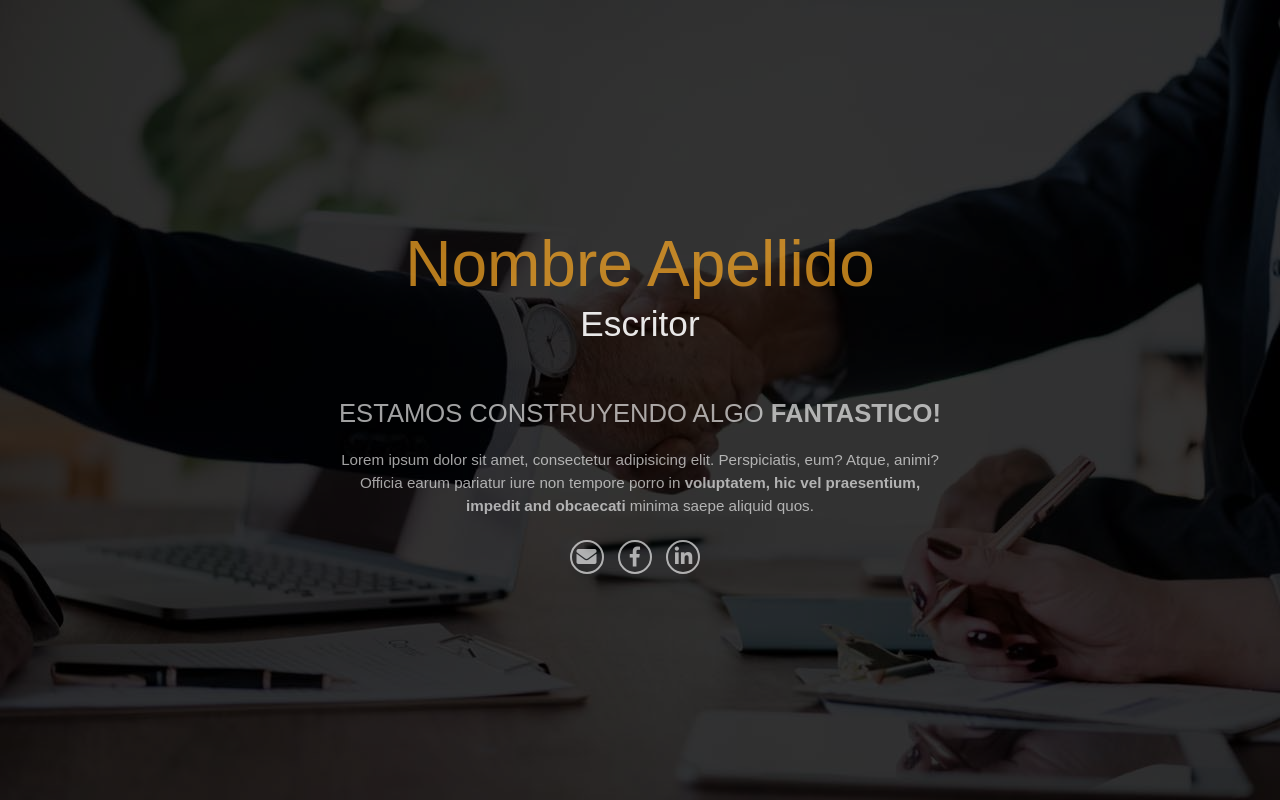
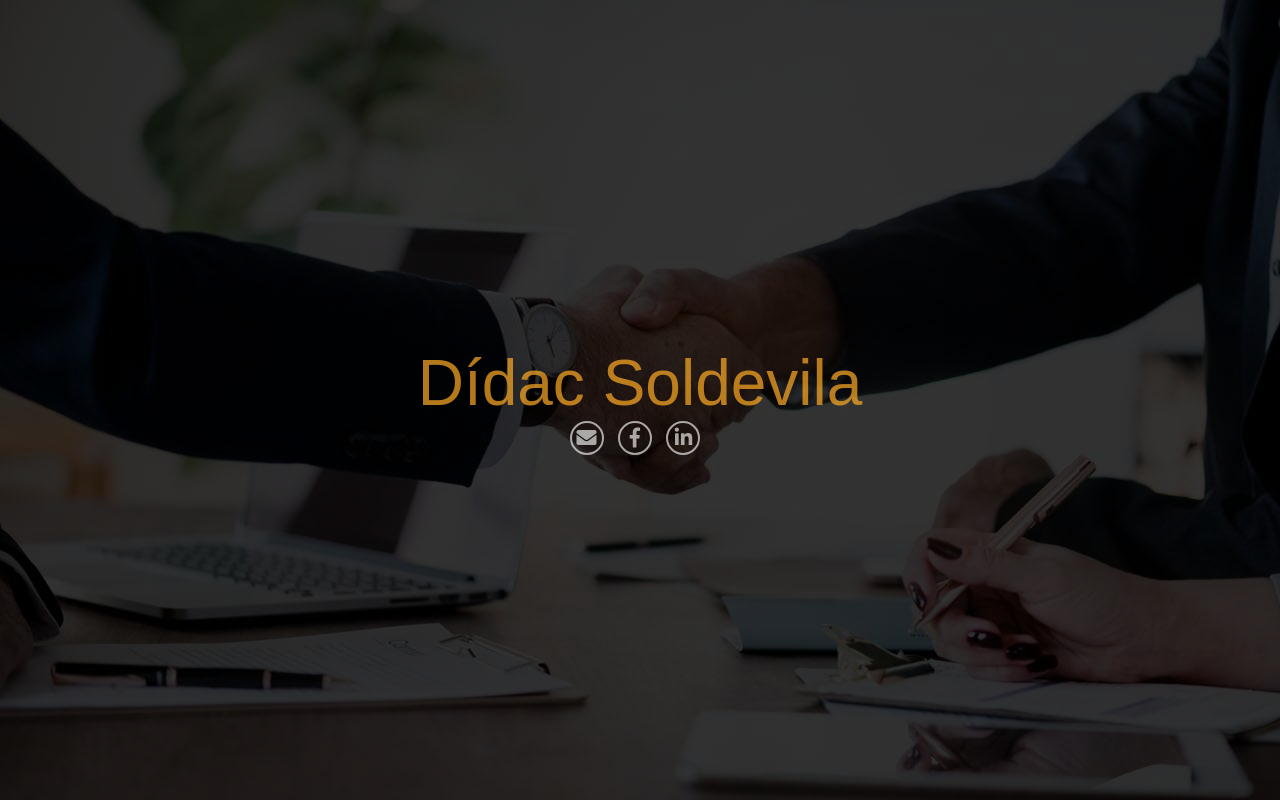
Before and after one commit to soldeeex/soldeeex.github.io, a plain HTML site: page index.html in a window 1280 px wide. Drawn offline with Linux system fonts and the light colour scheme.

Commit message:
Update index.html

```diff
--- a/index.html
+++ b/index.html
@@ -3,19 +3,19 @@
 <head>
 	<meta charset="UTF-8">
 	<meta name="viewport" content="width=device-width, initial-scale=1">
-	<title>Sitio web en construcción</title>
+	<title>Dídac Soldevila - Sitio web en construcción</title>
 	<link href="https://use.fontawesome.com/releases/v5.0.8/css/all.css" rel="stylesheet">
 	<link rel="stylesheet" href="assets/styles/style-dist.css">
 </head>
 <body>
 <div class="coverPage">
 	<div class="__coverPage-content">
-		<h1>Nombre Apellido</h1>
-		<h2>Escritor</h2>
+		<h1>Dídac Soldevila</h1>
+		<!--<h2>Escritor</h2>
 		<h3>Estamos construyendo algo <strong>FANTASTICO!</strong></h3>
-		<p>Lorem ipsum dolor sit amet, consectetur adipisicing elit. Perspiciatis, eum? Atque, animi? Officia earum pariatur iure non tempore porro in <strong>voluptatem, hic vel praesentium, impedit and obcaecati</strong> minima saepe aliquid quos.</p>
+		<p>Lorem ipsum dolor sit amet, consectetur adipisicing elit. Perspiciatis, eum? Atque, animi? Officia earum pariatur iure non tempore porro in <strong>voluptatem, hic vel praesentium, impedit and obcaecati</strong> minima saepe aliquid quos.</p>-->
 		<div class="socialMedia">
-			<a class="socialIcon" href="mailto:yourEmail@yourDomain.com"><i class="fas fa-envelope"></i></a>
+			<a class="socialIcon" href="mailto:mail@didacsoldevila.com"><i class="fas fa-envelope"></i></a>
 			<a class="socialIcon" href="#"><i class="fab fa-facebook-f"></i></a>
 			<a class="socialIcon" href="#"><i class="fab fa-linkedin-in"></i></a>
 		</div>
```
